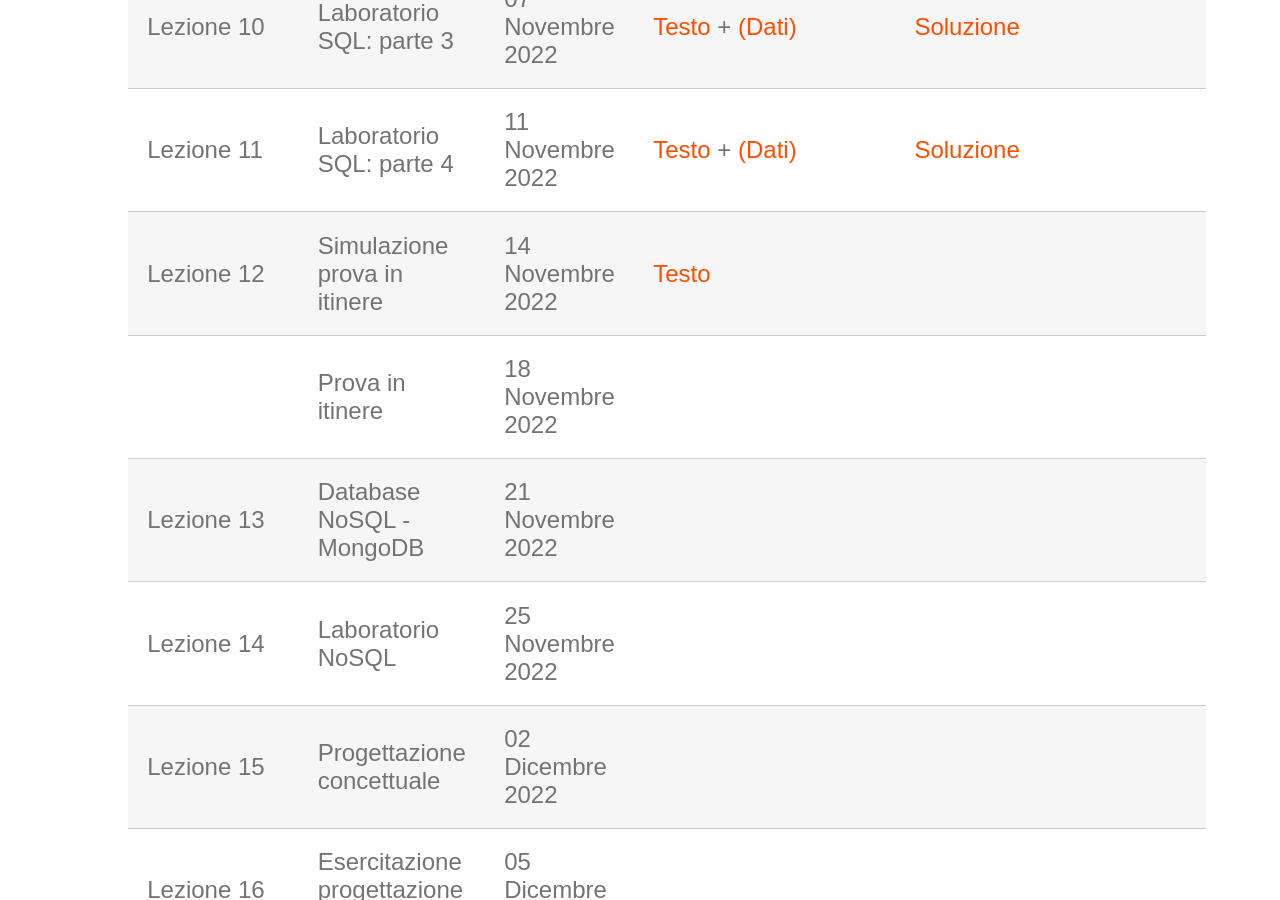
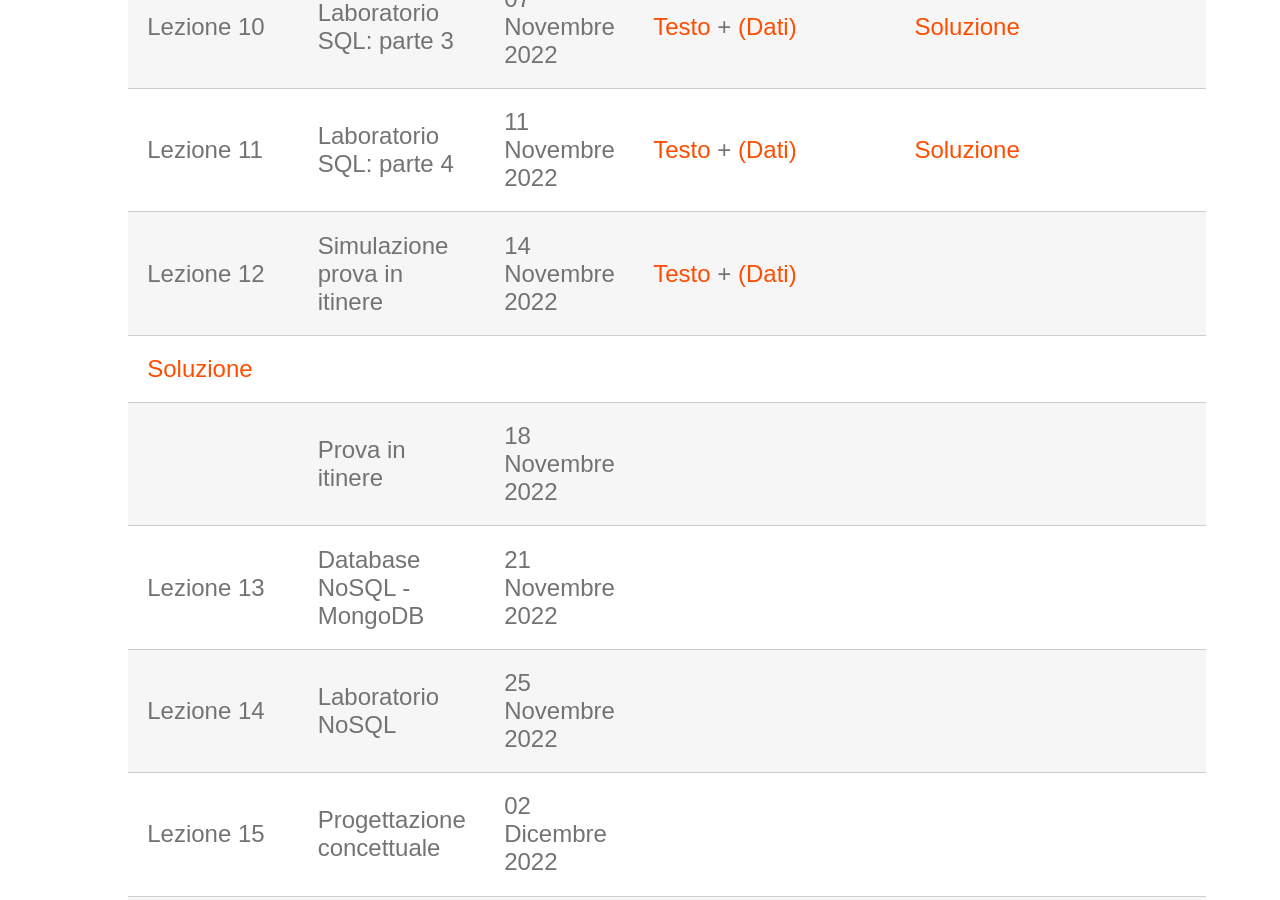
Before and after one commit to perceivelab/database-course, a Jekyll site: the page built from lezioni.md, in a window 1280 px wide and 900 px high, scrolled down 1740 px. Built offline with Jekyll 4.4.1, drawn with Linux system fonts in a browser that asks for light colours; our own code applies the rules of GitHub Pages for plain Markdown files.

Commit message:
Update lezioni.md

```diff
--- a/lezioni.md
+++ b/lezioni.md
@@ -19,7 +19,8 @@ Questa pagina contiene le slide, note e gli esempi di codice delle lezioni del c
 | Lezione 9 | Trigger                                   | 04 Novembre 2022  |  [Testo](https://drive.google.com/file/d/1JpWTeehVDmm1EeO4l68mk74Y5I5KFLmv/view?usp=sharing) + [(Dati)](https://drive.google.com/file/d/17eOXx23Ur7ZIt_nNAMag4D53BlBiAU9z/view?usp=sharing)                       |     [Soluzione](https://drive.google.com/file/d/1LF4up44RX9ha5N1Vi_PxEgM3zd9VucNy/view?usp=sharing)         |
 | Lezione 10 | Laboratorio SQL: parte 3                 | 07 Novembre 2022  |    [Testo](https://drive.google.com/file/d/1pbttccp4-NdnaE90PqPlc-5KEhYKgs4V/view?usp=sharing) + [(Dati)](https://drive.google.com/file/d/1dTAEG8rbLhUP7Gpno-ZeZBgRbVninQAp/view?usp=sharing) |     [Soluzione](https://drive.google.com/file/d/1FotFkD1SmioulpLCG5zzqGiOP32TVolV/view?usp=sharing)        |
 | Lezione 11 | Laboratorio SQL: parte 4                 | 11 Novembre 2022  |    [Testo](https://drive.google.com/file/d/1mRWKu4KQrLdUTNLvo7KnSt1PISpCNCnb/view?usp=sharing) + [(Dati)](https://drive.google.com/file/d/1cXcNY4v-bQ5S_yA4X_ID9qMZe1GEueGZ/view?usp=sharing)                     |   [Soluzione](https://drive.google.com/file/d/12Z-vylNX0uOQqmvb7hS7y12YFQNtc2c1/view?usp=sharing)          |
-| Lezione 12 | Simulazione prova in itinere             | 14 Novembre 2022  |   [Testo](https://drive.google.com/file/d/1_YcSMiG2r-j5_gkYtsCTBWINlie_lFp0/view?usp=sharing)                      |             |
+| Lezione 12 | Simulazione prova in itinere             | 14 Novembre 2022  |   [Testo](https://drive.google.com/file/d/1_YcSMiG2r-j5_gkYtsCTBWINlie_lFp0/view?usp=sharing)  + [(Dati)](https://drive.google.com/file/d/18euh_Ov4_DCh9OymHIPlvDSUVkOdeDlo/view?usp=sharing)
+| [Soluzione](https://drive.google.com/file/d/1G5EJTd3QUSbpBP77APIb-zW8sSZmlGbg/view?usp=sharing)            |
 |            | Prova in itinere               | 18 Novembre 2022  |                         |             |
 | Lezione 13 | Database NoSQL - MongoDB                 | 21 Novembre 2022  |                         |             |
 | Lezione 14 | Laboratorio NoSQL                        | 25 Novembre 2022  |                         |             |
```
